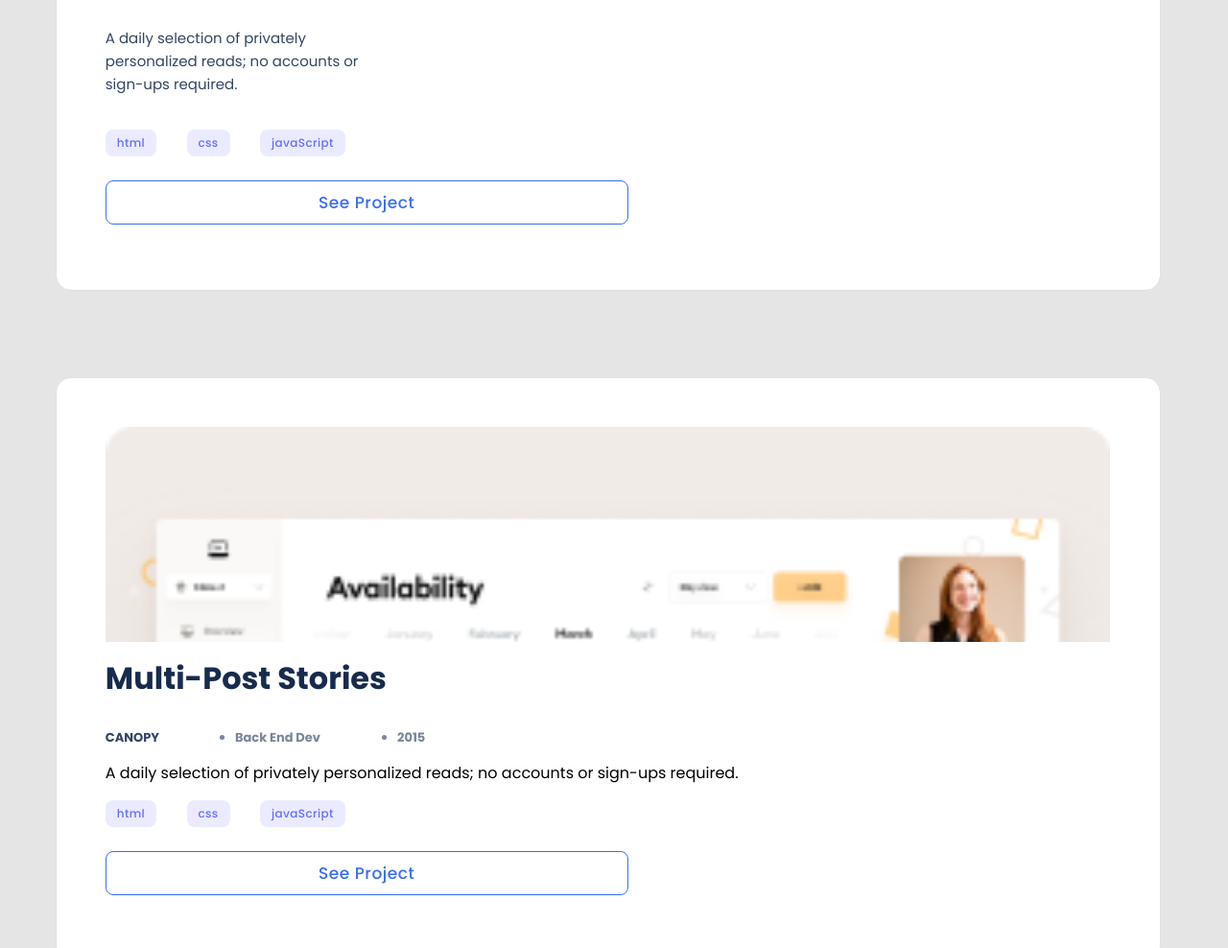
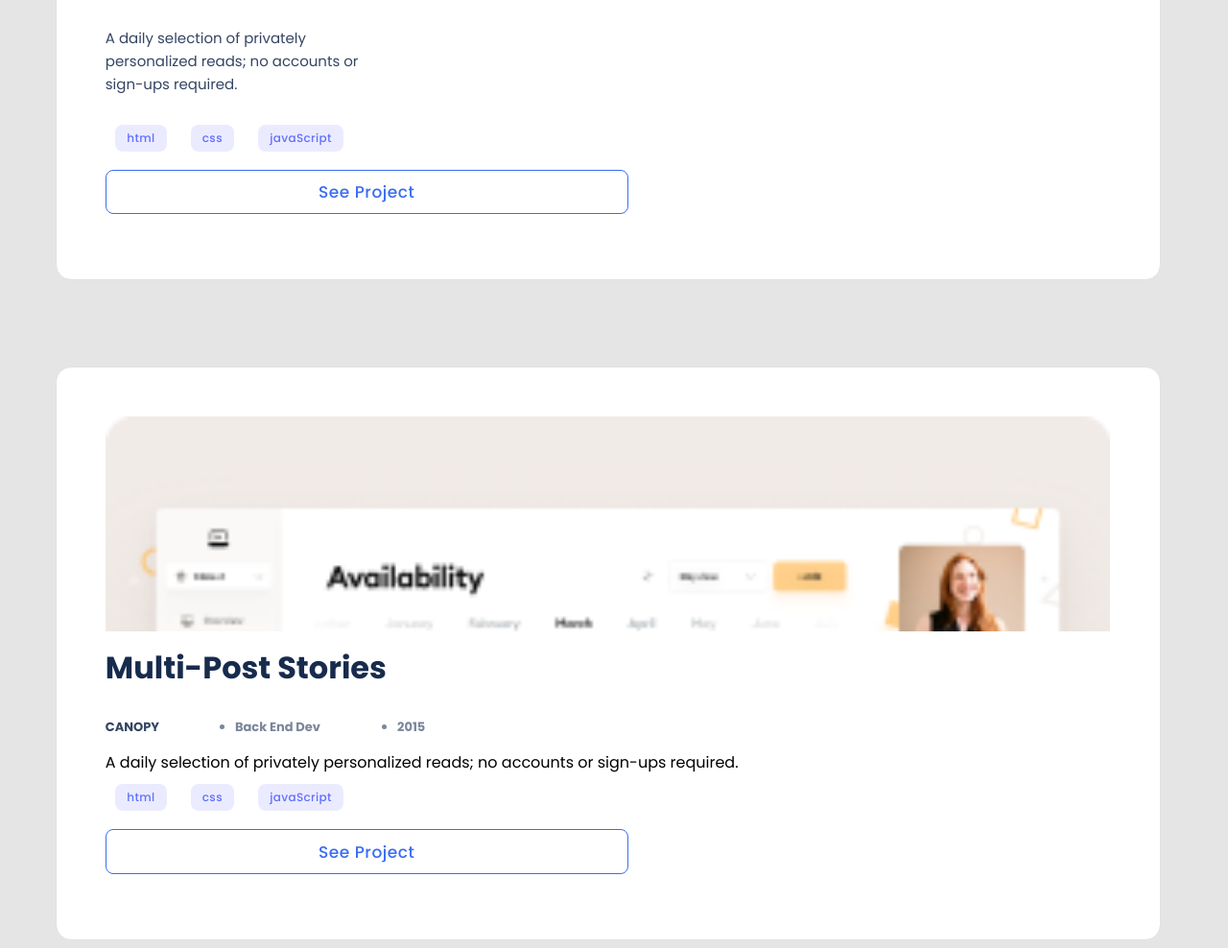
Before and after one commit to npydi/Portfolio, a website: page index.html in a window 1280 px wide. Shown: the part 1029-2017 px from the top of the page at 96% size. Drawn offline with Linux system fonts and the light colour scheme.

```diff
--- a/index.html
+++ b/index.html
@@ -57,9 +57,9 @@
 			A daily selection of privately personalized reads; no accounts or sign-ups required.
 		  </p>
 		  <ul class="technologies">
-			<li class="tech-item">html</li>
-			<li class="tech-item">css</li>
-			<li class="tech-item">javaScript</li>
+			<li class="tech-item each">html</li>
+			<li class="tech-item each">css</li>
+			<li class="tech-item each">javaScript</li>
 		  </ul>
 		  <button type="button" class="see-project btn">See Project</button>
 		</div>
--- a/styles.css
+++ b/styles.css
@@ -204,6 +204,18 @@
   margin: 1em 0;
 }
 
+.technologies {
+  /*display: flex;
+  flex-direction: row;*/
+  gap: 3%;
+  list-style: none;
+  margin: 2em 0;
+  list-style-type: none;
+  margin: 0;
+  padding: 0;
+  overflow: hidden;
+}
+
 .tech-item {
   font-style: normal;
   font-weight: 500;
@@ -214,6 +226,8 @@
   background-color: #ebebff;
   padding: 0.5em 1em;
   border-radius: 8px;
+  display: inline-block;
+  margin: 1%;
 }
 
 .btn {
@@ -294,14 +308,6 @@
   border-radius: 50%;
 }
 
-.technologies {
-  display: flex;
-  flex-direction: row;
-  gap: 3%;
-  list-style: none;
-  margin: 1em 0;
-}
-
 .about-container {
   margin: 7.5em 0 2em;
 }
```
